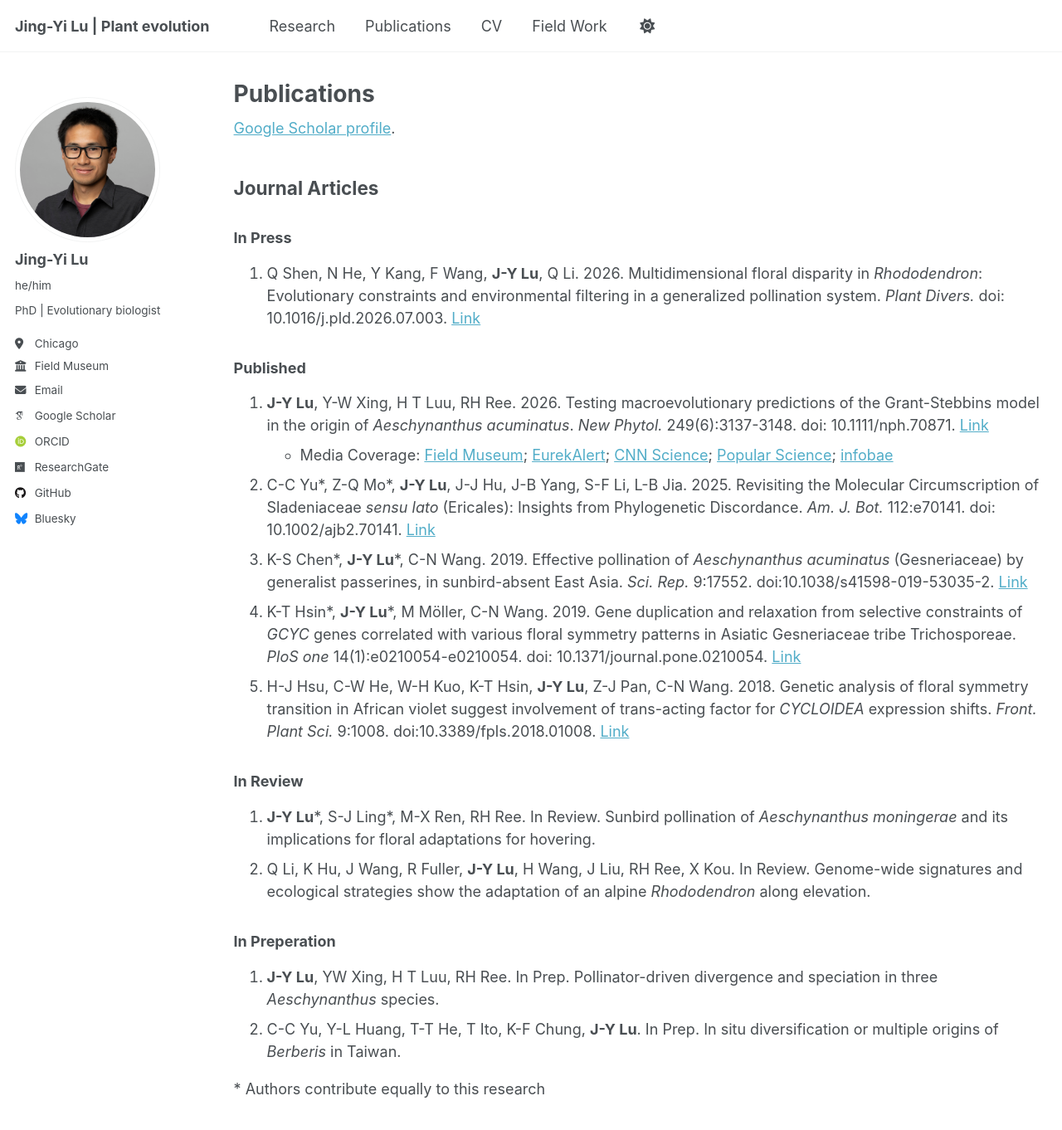
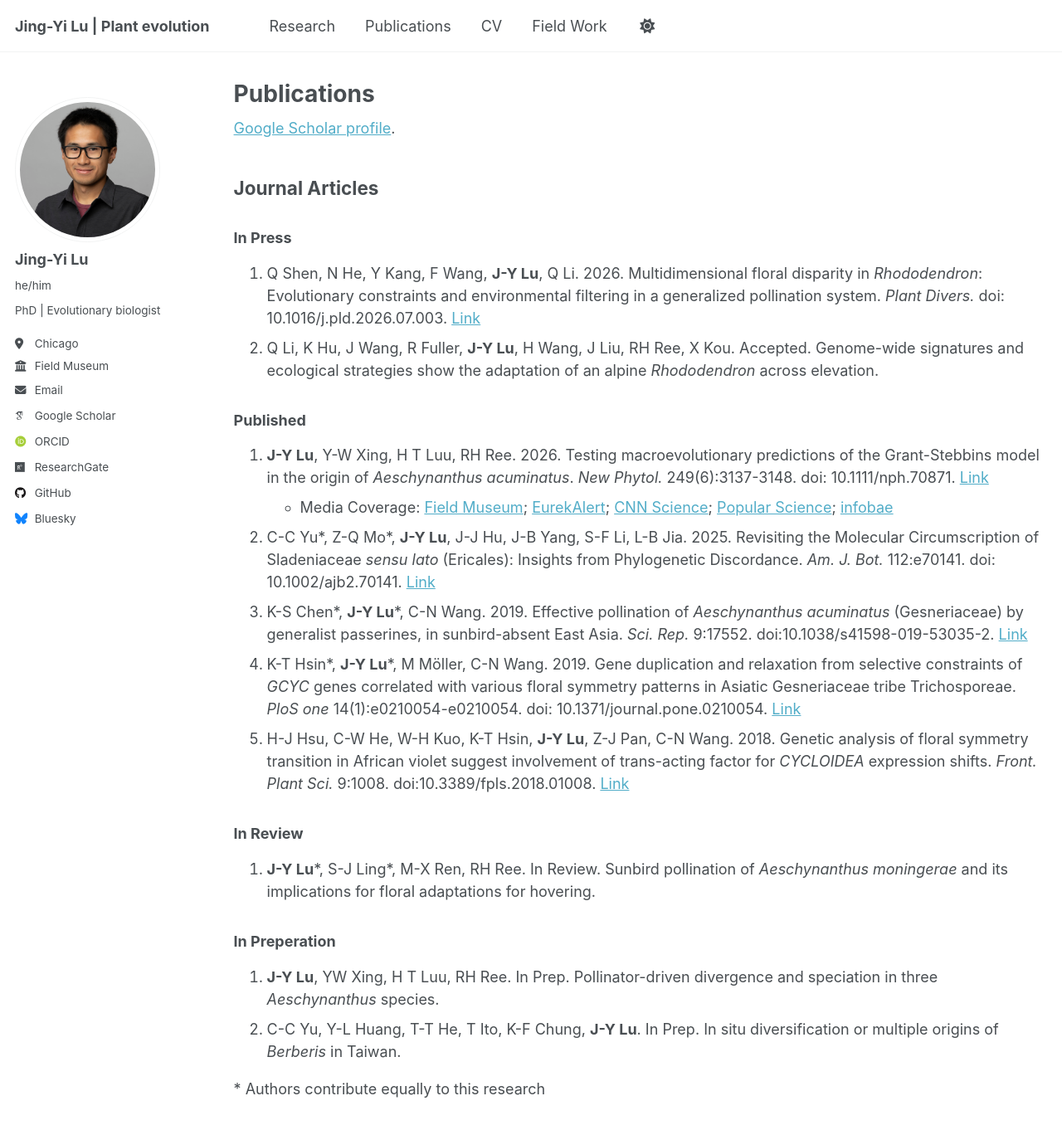
Before and after one commit to jingyilu/jingyilu.github.io, a Jekyll site: the page built from _pages/publications.md, in a window 1280 px wide and 1400 px high. Shown: the top 1362 px of the window at 83% size. Built offline with Jekyll 4.4.1, drawn with Linux system fonts in a browser that asks for light colours; some web fonts are replaced; a script that is not in the unit is left out; some of the changed lines change nothing that is shown.

Commit message:
update publicaitons

```diff
--- a/_pages/publications.md
+++ b/_pages/publications.md
@@ -17,6 +17,7 @@ Journal Articles
 ### In Press
 
 1. Q Shen, N He, Y Kang, F Wang, **J-Y Lu**, Q Li. 2026. Multidimensional floral disparity in _Rhododendron_: Evolutionary constraints and environmental filtering in a generalized pollination system. _Plant Divers._ doi: 10.1016/j.pld.2026.07.003. [Link](https://doi.org/10.1016/j.pld.2026.07.003)
+2. Q Li, K Hu, J Wang, R Fuller, **J-Y Lu**, H Wang, J Liu, RH Ree, X Kou. Accepted. Genome-wide signatures and ecological strategies show the adaptation of an alpine _Rhododendron_ across elevation.
 
 
 ### Published
@@ -34,7 +35,6 @@ model in the origin of _Aeschynanthus acuminatus_. _New Phytol._ 249(6):3137-314
 
 1. **J-Y Lu**\*, S-J Ling\*, M-X Ren, RH Ree. In Review. Sunbird pollination of _Aeschynanthus moningerae_ and its
 implications for floral adaptations for hovering.
-2. Q Li, K Hu, J Wang, R Fuller, **J-Y Lu**, H Wang, J Liu, RH Ree, X Kou. In Review. Genome-wide signatures and ecological strategies show the adaptation of an alpine _Rhododendron_ along elevation.
 
 ### In Preperation
 
```
